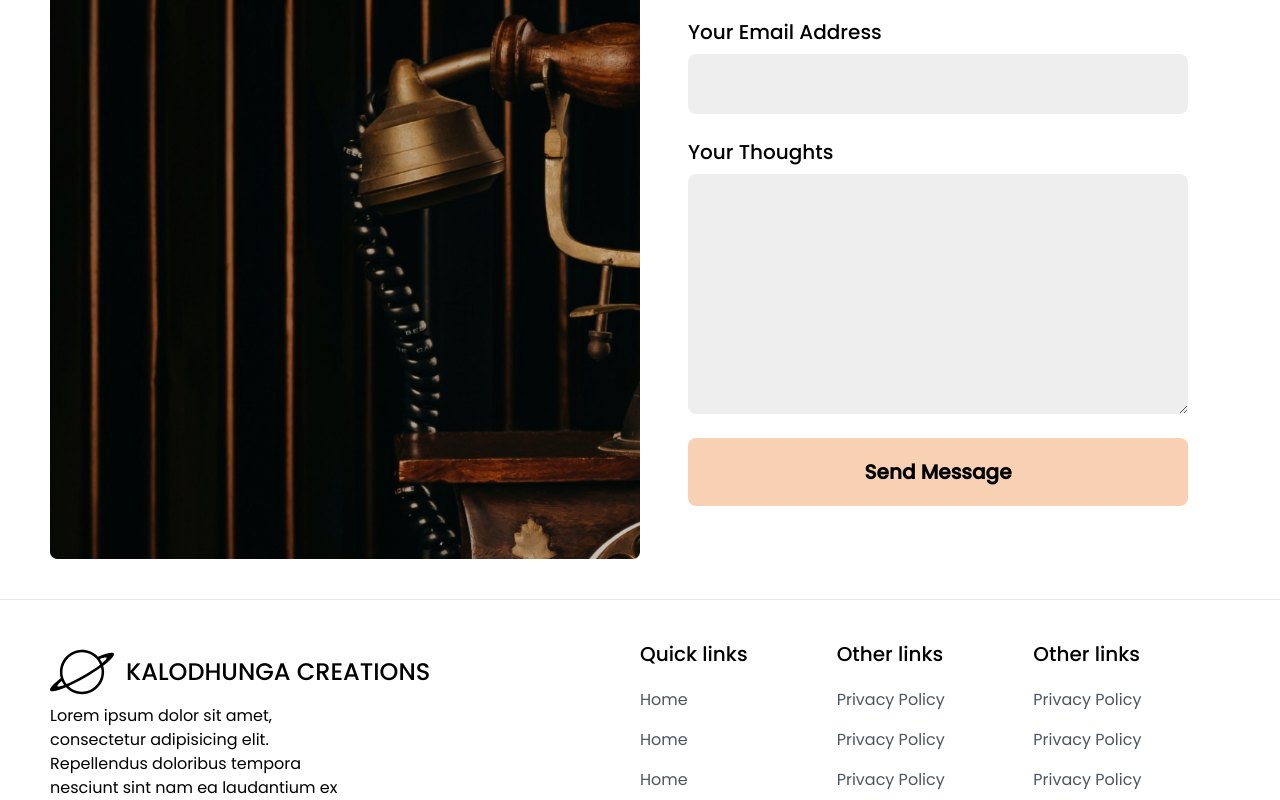
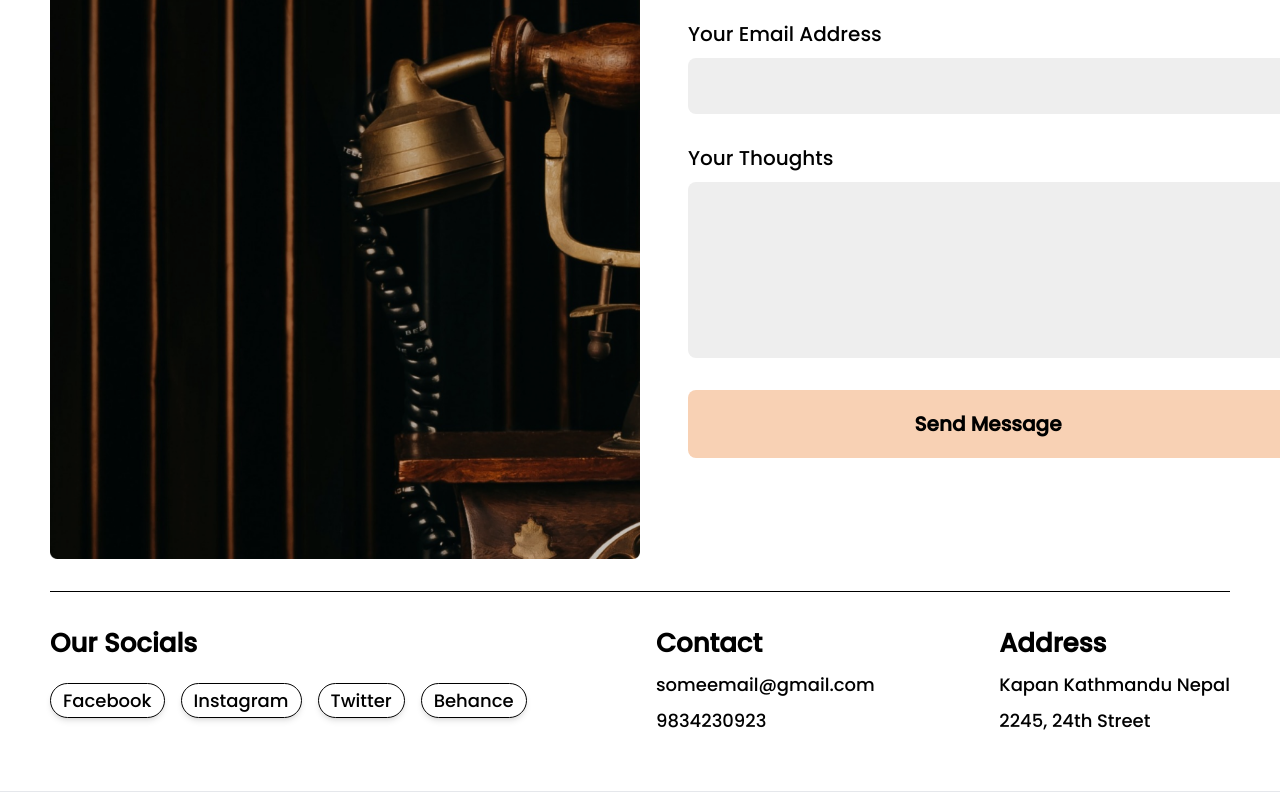
Before and after one commit to linushahs/kalodhunga-creation, a Next.js app: page / in a window 1280 px wide. Shown: the part 5360-6160 px from the top of the page. Built offline with nearby package versions, Linux system fonts and the light colour scheme.

Commit message:
Added address, contact, socials

```diff
--- a/src/components/Contact.tsx
+++ b/src/components/Contact.tsx
@@ -1,9 +1,13 @@
 import Image from "next/image";
+import { socials } from "./utils/constants";
 
 const textFieldStyle =
-  "bg-text-input w-full lg:w-[500px] py-3 px-4 rounded-lg text-[18px] lg:text-[24px]";
-const textLabelStyle = "capitalize  text-lg sm:text-xl font-medium";
-const fieldGroupStyle = "flex flex-col gap-2";
+  "bg-text-input w-full lg:w-[600px] py-4 px-4 rounded-lg text-base sm:text-[20px]";
+const textLabelStyle = "capitalize  text-base sm:text-[20px] font-medium";
+const fieldGroupStyle = "flex flex-col gap-3";
+
+const detailsStyle = "not-italic text-base sm:text-lg font-medium capitalize";
+const headingStyle = "text-[21px] sm:text-[26px] font-[600] capitalize";
 
 function Contact() {
   return (
@@ -18,7 +22,7 @@ function Contact() {
         </span>
       </header>
 
-      <div className="grid grid-cols-1 sm:grid-cols-2 mt-12">
+      <div className="grid grid-cols-1 sm:grid-cols-2 mt-12 border-b border-black pb-8">
         <Image
           src="/assets/contact.png"
           alt="picture"
@@ -27,7 +31,7 @@ function Contact() {
           className="w-full hidden sm:block"
         />
 
-        <form className="pl-0 sm:pl-6 lg:pl-12 flex flex-col gap-6">
+        <form className="pl-0 sm:pl-6 lg:pl-12 flex flex-col gap-8">
           <div className={fieldGroupStyle}>
             <label htmlFor="name" className={textLabelStyle}>
               your name here
@@ -50,11 +54,47 @@ function Contact() {
 
           <button
             type="submit"
-            className="bg-submit-btn rounded-lg py-4 lg:py-5 text-center w-full lg:w-[500px] text-lg sm:text-xl font-[600] capitalize hover:bg-submit-btn/80"
+            className="bg-submit-btn rounded-lg py-4 lg:py-5 text-center w-full lg:w-[600px] text-lg sm:text-xl font-[600] capitalize hover:bg-submit-btn/80"
           >
             Send message
           </button>
         </form>
+      </div>
+
+      {/* socials, contact & address ---------  */}
+      <div className="grid grid-rows-3 grid-cols-1 sm:grid-rows-2 sm:grid-cols-3 gap-8 lg:grid-rows-1 lg:grid-cols-4 mt-8">
+        {/* our socials ----------  */}
+        <div className="flex flex-col gap-6 row-start-3 sm:row-start-2  lg:row-start-1 lg:col-span-2">
+          <h3 className={headingStyle}>Our socials</h3>
+          <ul className="flex gap-x-4 gap-y-6 items-center flex-wrap sm:flex-nowrap">
+            {socials.map((social) => (
+              <li key={social.name}>
+                <a
+                  href={social.link}
+                  className="py-1 px-3 text-base sm:text-lg font-medium rounded-full border border-black capitalize shadow-md hover:shadow-lg"
+                >
+                  {social.name}
+                </a>
+              </li>
+            ))}
+          </ul>
+        </div>
+
+        {/* contact --------------  */}
+        <div className="flex flex-col gap-2 pb-4 border-b border-black sm:border-0">
+          <h3 className={headingStyle}>Contact</h3>
+
+          <p className={detailsStyle + "lowercase"}>someemail@gmail.com</p>
+          <p className={detailsStyle}>9834230923</p>
+        </div>
+
+        {/* address ------------------  */}
+        <div className="flex flex-col gap-2 pb-4  border-b border-black sm:border-0 sm:col-start-3 lg:col-start-4 lg:justify-self-end">
+          <h3 className={headingStyle}>Address</h3>
+
+          <address className={detailsStyle}>kapan kathmandu nepal</address>
+          <address className={detailsStyle}>2245, 24th street</address>
+        </div>
       </div>
     </section>
   );
--- a/src/components/Footer.tsx
+++ b/src/components/Footer.tsx
@@ -1,6 +1,6 @@
 import Logo from "./assets/Logo";
 
-const linkGroup = "w-full";
+const linkGroup = "w-[200px]";
 const linkHeadStyle = "font-medium text-xl";
 const linkStyle =
   "text-gray-600 mt-4 hover:text-black hover:font-medium text-left";
@@ -26,7 +26,7 @@ function Footer() {
       </div>
 
       {/* right side ------ > */}
-      <div className="w-1/2 flex">
+      <div className="w-1/2 flex justify-between">
         <div className={linkGroup}>
           <h3 className={linkHeadStyle}>Quick links</h3>
           <ul className="mt-5">
--- a/src/components/utils/constants.ts
+++ b/src/components/utils/constants.ts
@@ -19,6 +19,11 @@ type WorkProcessPoint = {
   title: string;
   description: string;
   img: string;
+};
+
+type Social = {
+  name: string;
+  link: string;
 };
 
 export const servicesCategory: Category[] = [
@@ -128,3 +133,22 @@ export const workProcessPoints: WorkProcessPoint[] = [
     img: "/assets/process1.png",
   },
 ];
+
+export const socials: Social[] = [
+  {
+    name: "facebook",
+    link: "facebook.com/",
+  },
+  {
+    name: "instagram",
+    link: "instagram.com/",
+  },
+  {
+    name: "twitter",
+    link: "twitter.com/",
+  },
+  {
+    name: "behance",
+    link: "behance.com/",
+  },
+];
```
